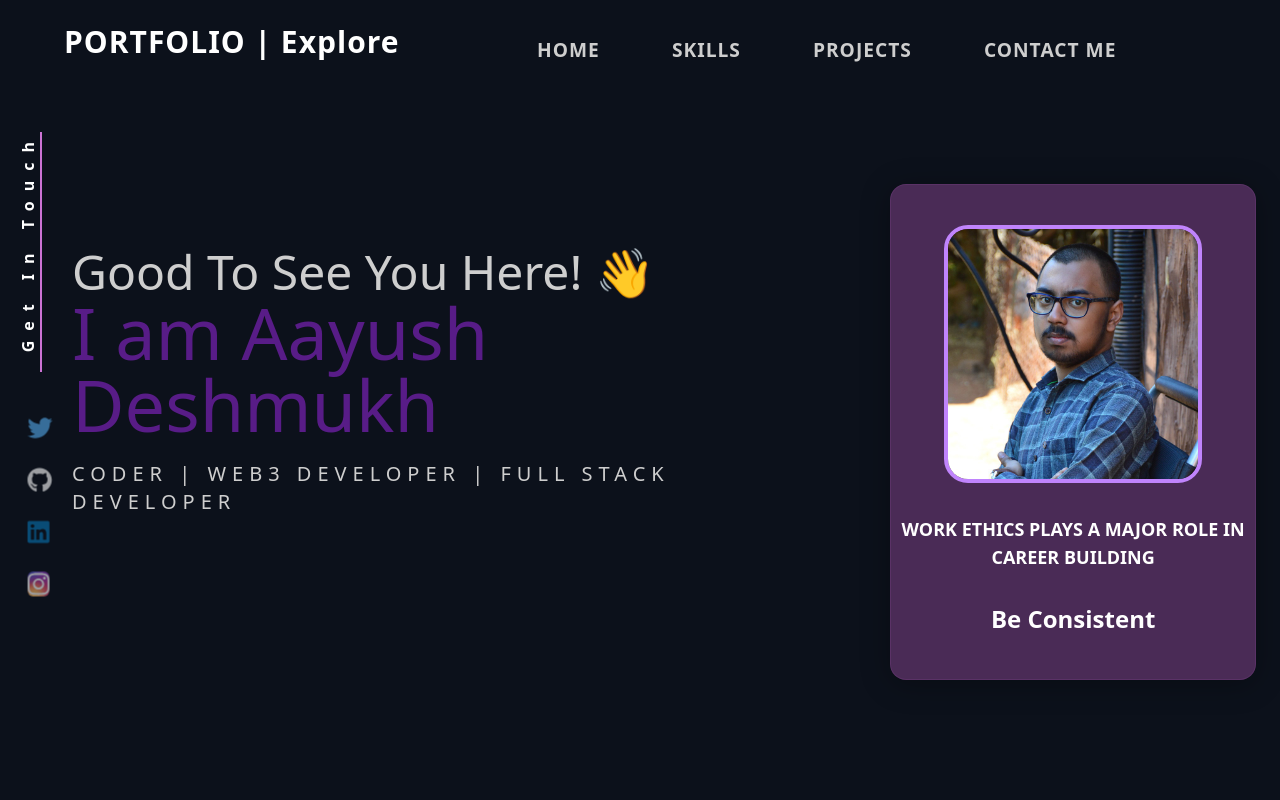
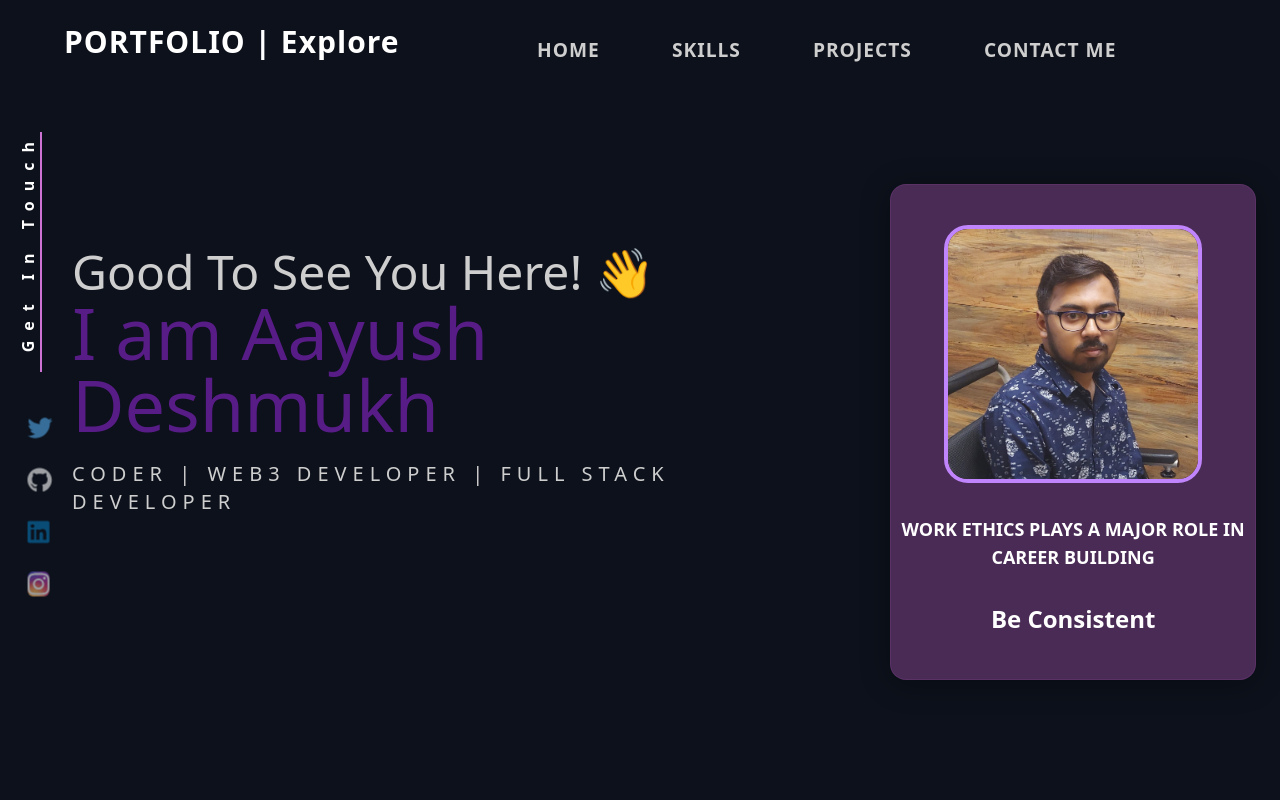
Before and after one commit to Aayushd18/Portfolio-Aayush, a Next.js app: page / in a window 1280 px wide. Shown: the top 800 px of the page. Built offline with nearby package versions, Linux system fonts and the light colour scheme.

Commit message:
update image

```diff
--- a/components/Home.js
+++ b/components/Home.js
@@ -56,13 +56,13 @@ export function Home() {
         </div>
         <div className='bio pt-10 mt-6 flex ml-9 flex-col items-center'>
           <div className=' hidden lg:flex border-4 rounded-3xl overflow-hidden border-purple-400'>
-            <Image src={'/1612944427160.jpg'} width={250} height={250}/>
+            <Image src={'/aayush.jpeg'} width={250} height={250}/>
           </div>
           <div className=' hidden md:flex lg:hidden border-4 rounded-3xl overflow-hidden border-purple-400'>
-            <Image src={'/1612944427160.jpg'} width={200} height={200}/>
+            <Image src={'/aayush.jpeg'} width={200} height={200}/>
           </div>
           <div className=' md:hidden border-4 rounded-3xl overflow-hidden border-purple-400'>
-            <Image src={'/1612944427160.jpg'} width={150} height={150} />
+            <Image src={'/aayush.jpeg'} width={150} height={150} />
           </div>
           <div className=' bio-text text-center text-white text-ml md:text-lg mt-8 max-w-xs md:max-w-sm'>WORK ETHICS PLAYS A MAJOR ROLE IN CAREER BUILDING</div>
           <div className='text-white text-2xl pt-8 pb-11 font-semibold '>Be Consistent</div>
```
Also changed, not shown: public/aayush.jpeg.
